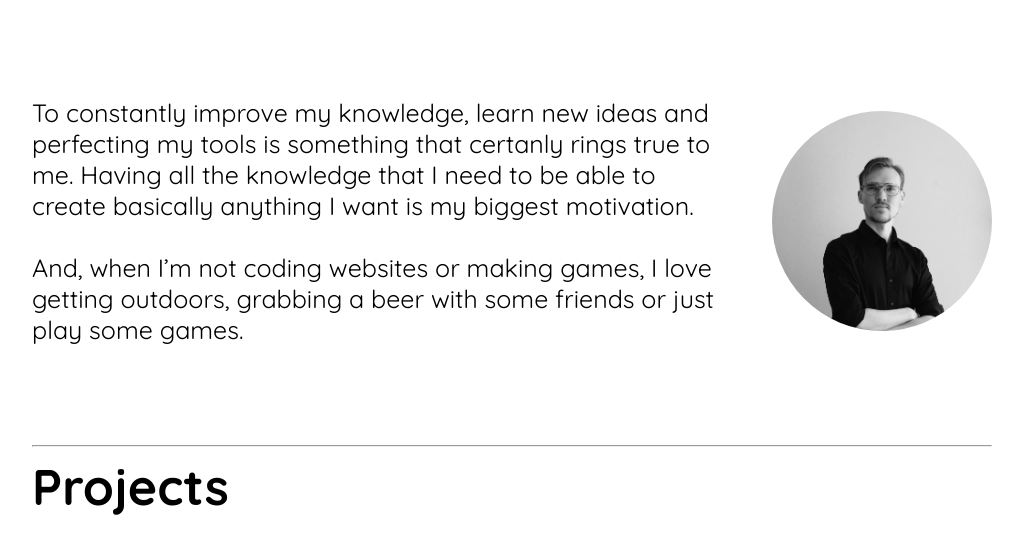
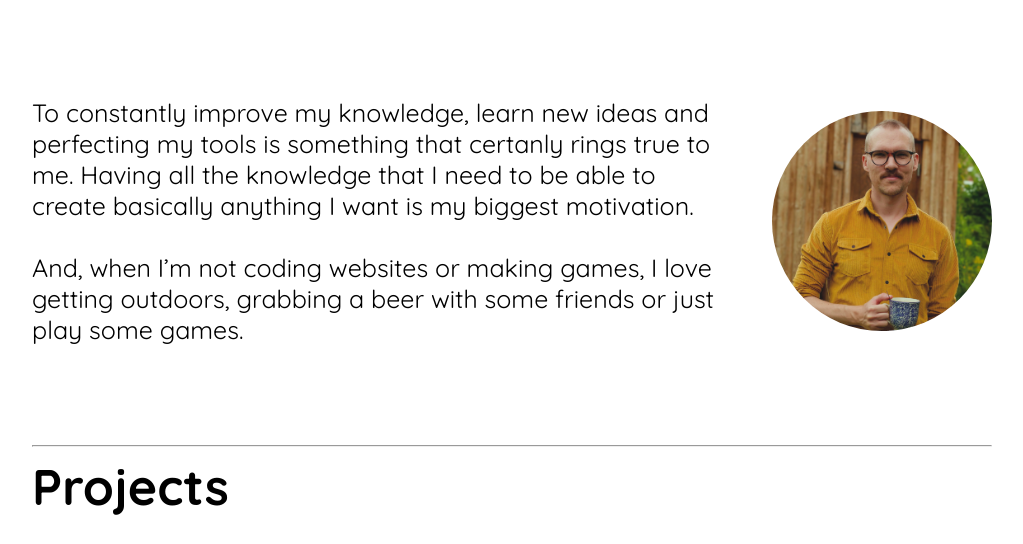
Before and after one commit to tedideborg/tedideborg.github.io, an Astro site: page / in a window 1280 px wide. Shown: the part 919-1463 px from the top of the page, without its empty margins (128-1151 px from the left). Built offline with nearby package versions, Linux system fonts and the light colour scheme; Astro itself is replaced by a stand-in of ours.

Commit message:
Changed profile picture

```diff
--- a/src/partials/About.astro
+++ b/src/partials/About.astro
@@ -8,7 +8,7 @@
 			And, when I’m not coding websites or making games, I love getting outdoors, grabbing a beer with some friends or just play some games.
 		</p>
 
-		<img src="/images/profile.JPG" alt="profile picture of Ted Ideborg (me)">
+		<img src="/images/profile.jpg" alt="profile picture of Ted Ideborg (me)">
 	</div>
 </section>
 
```
Also changed, not shown: public/images/profile.JPG (deleted), public/images/profile.jpg (added).
